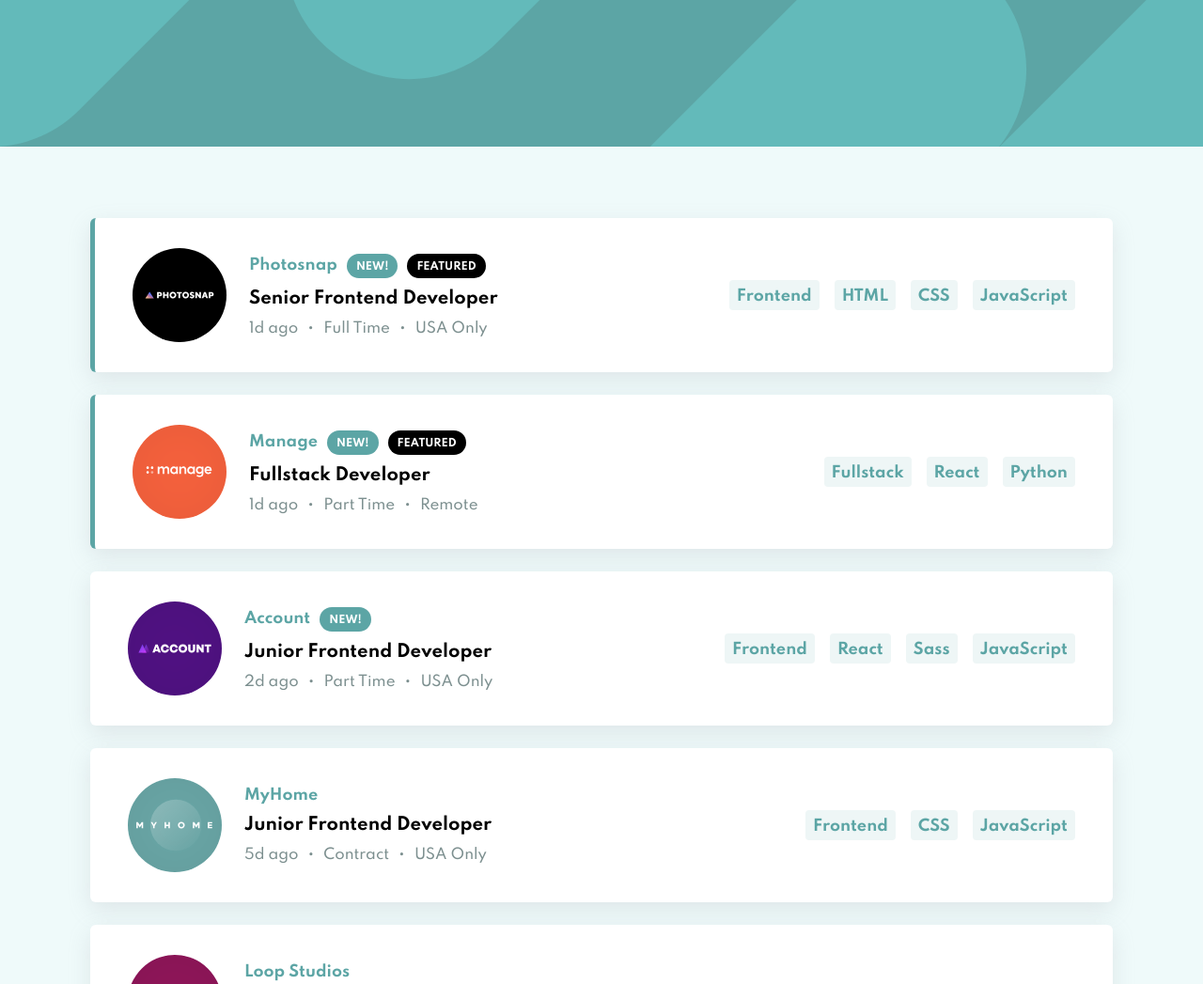
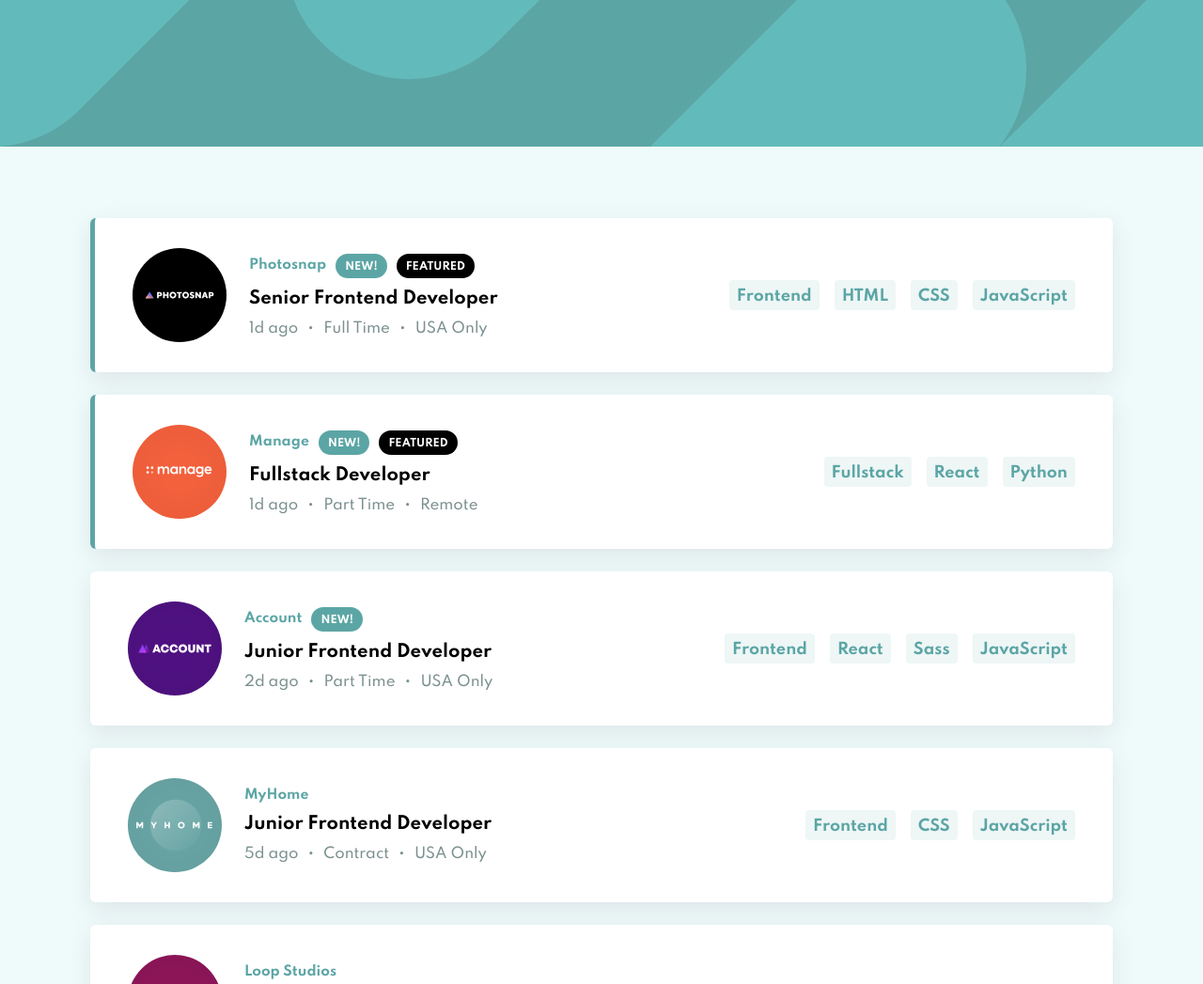
Before and after one commit to Nihaal1999/job-listings, a plain HTML site: page index.html in a window 1280 px wide. Shown: the top 1047 px of the page at 94% size. Drawn offline with Linux system fonts and the light colour scheme.

Commit message:
fix accessibility issues 2

```diff
--- a/index.js
+++ b/index.js
@@ -19,10 +19,10 @@
       }
       cardTemplate += `<div class="job ${job.featured ? 'leftBorder' : ''}">
       <div class="leftFlex">
-        <img src=${job.logo} alt=${job.company} class="jobImage" />
+        <img src=${job.logo} alt="${job.company}" class="jobImage" />
         <div class="info">
           <div class="companyBox">
-            <h4 class="companyName">${job.company}</h4>
+            <h1 class="companyName">${job.company}</h1>
             ${job.new ? '<span class="newTag">NEW!</span>' : ''}
             ${job.featured ? '<span class="featuredTag">FEATURED</span>' : ''}
           </div>
--- a/styles.css
+++ b/styles.css
@@ -90,6 +90,7 @@
 
 .companyName {
   color: var(--header);
+  font-size: 14px;
 }
 
 .newTag {
```
